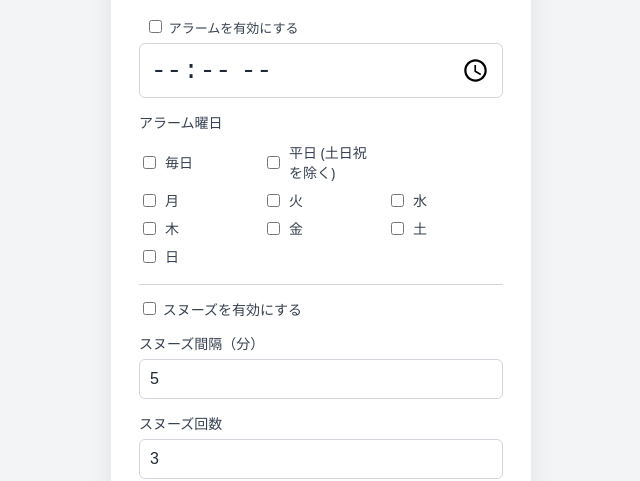
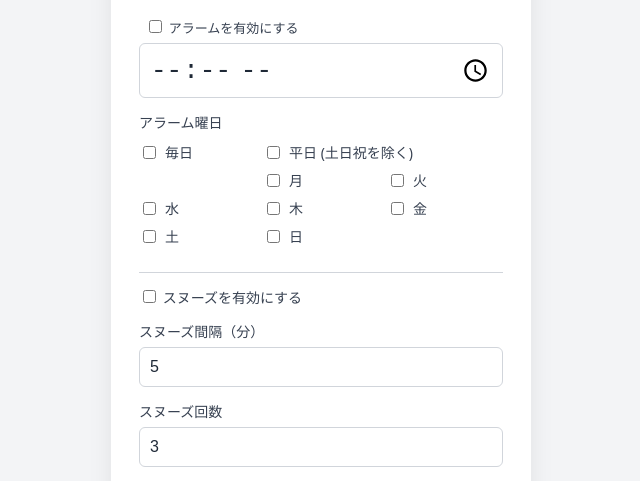
Before and after one commit to kakita7215/PASMO_PJ_STDY, a website: page public/index.html in a window 1280 px wide. Shown: the part 352-833 px from the top of the page, without its empty margins (319-959 px from the left). Drawn offline with Linux system fonts and the light colour scheme.

Commit message:
Update index.html

```diff
--- a/public/index.html
+++ b/public/index.html
@@ -146,6 +146,11 @@ input[type="number"] {
   white-space: normal;
 }
 
+.day-grid .day-wide {
+  grid-column: span 2;
+  white-space: nowrap;
+}
+
 button {
   width: 100%;
   margin-top: 20px;
@@ -220,7 +225,7 @@ function setTheme(mode) {
     <label>アラーム曜日</label>
     <div class="day-grid" id="alarmDays">
       <label><input type="checkbox" id="alarmEveryday">毎日</label>
-      <label><input type="checkbox" id="alarmWeekdays">平日 (土日祝を除く)</label>
+      <label class="day-wide"><input type="checkbox" id="alarmWeekdays">平日 (土日祝を除く)</label>
       <span></span>
       <label><input type="checkbox" data-day="mon">月</label>
       <label><input type="checkbox" data-day="tue">火</label>
```
